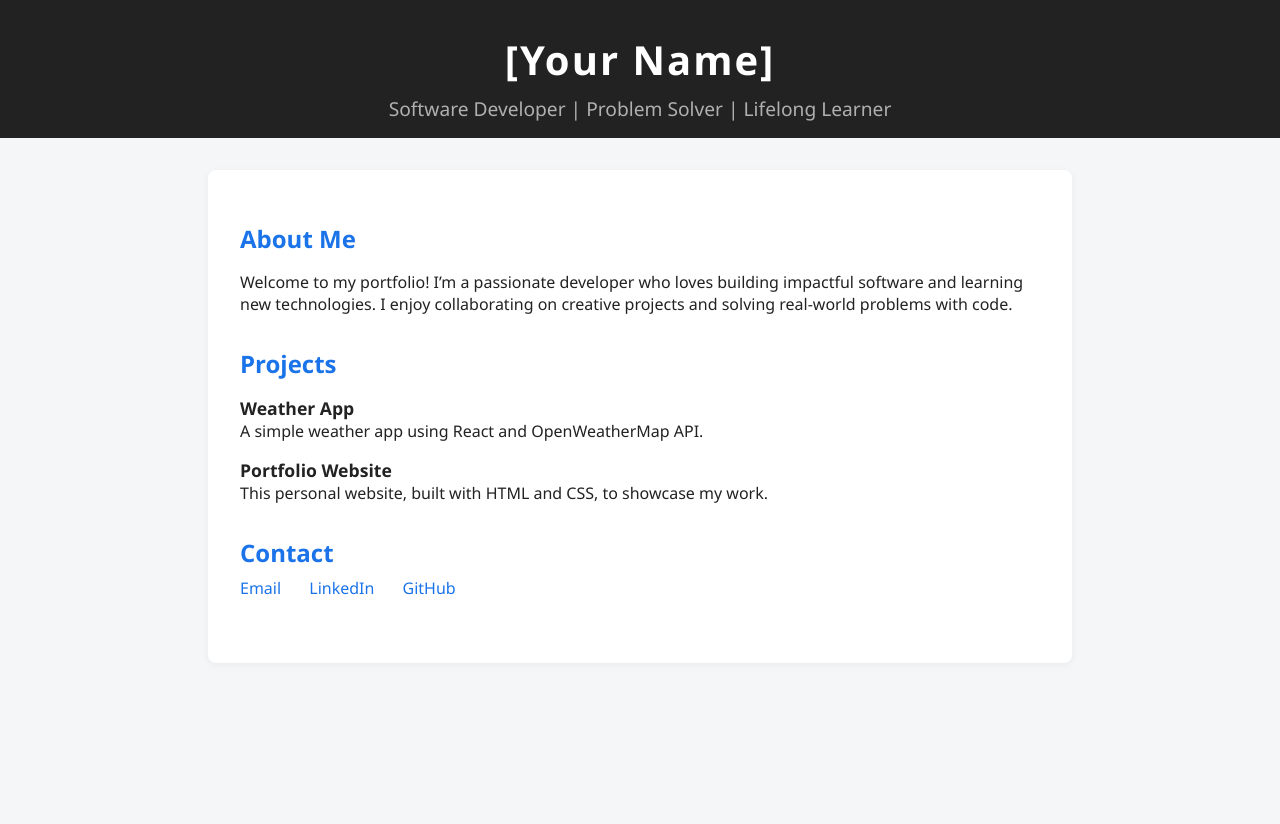
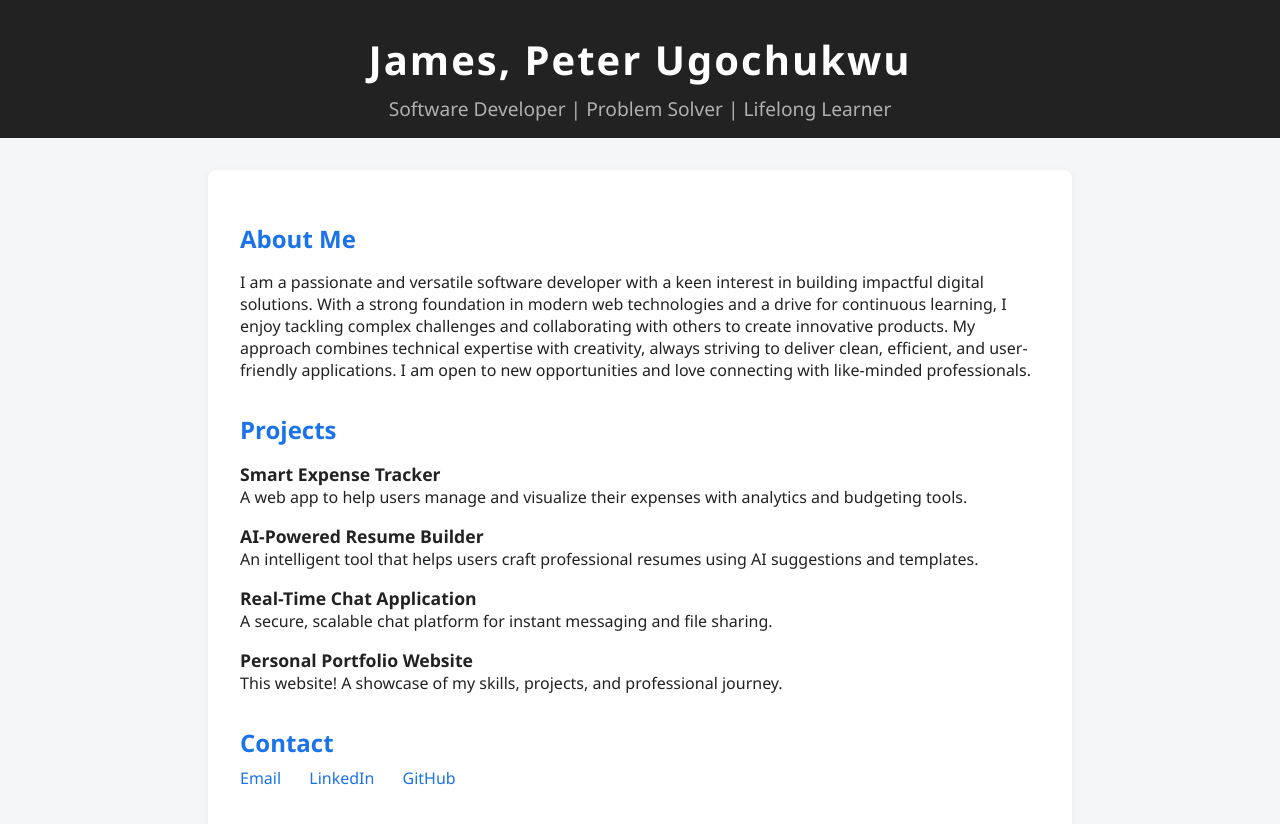
Before and after one commit to raiderpet/jupopie, a plain HTML site: page index.html in a window 1280 px wide. Before the commit the page ends 800 px from the top, so only its background shows below. Drawn offline with Linux system fonts and the light colour scheme.

Commit message:
index.html

```diff
--- a/index.html
+++ b/index.html
@@ -3,7 +3,7 @@
 <head>
   <meta charset="UTF-8">
   <meta name="viewport" content="width=device-width, initial-scale=1">
-  <title>[Your Name] | Portfolio</title>
+  <title>James, Peter Ugochukwu | Portfolio</title>
   <style>
     body {
       font-family: 'Segoe UI', Arial, sans-serif;
@@ -79,36 +79,44 @@
 </head>
 <body>
   <header>
-    <h1>[Your Name]</h1>
+    <h1>James, Peter Ugochukwu</h1>
     <p>Software Developer | Problem Solver | Lifelong Learner</p>
   </header>
   <main>
     <section>
       <h2>About Me</h2>
       <p>
-        Welcome to my portfolio! I’m a passionate developer who loves building impactful software and learning new technologies. I enjoy collaborating on creative projects and solving real-world problems with code.
+        I am a passionate and versatile software developer with a keen interest in building impactful digital solutions. With a strong foundation in modern web technologies and a drive for continuous learning, I enjoy tackling complex challenges and collaborating with others to create innovative products. My approach combines technical expertise with creativity, always striving to deliver clean, efficient, and user-friendly applications. I am open to new opportunities and love connecting with like-minded professionals.
       </p>
     </section>
     <section>
       <h2>Projects</h2>
       <ul>
         <li>
-          <a class="project-title" href="https://github.com/yourusername/weather-app" target="_blank">Weather App</a>
-          <div>A simple weather app using React and OpenWeatherMap API.</div>
+          <a class="project-title" href="#" target="_blank">Smart Expense Tracker</a>
+          <div>A web app to help users manage and visualize their expenses with analytics and budgeting tools.</div>
         </li>
         <li>
-          <a class="project-title" href="https://github.com/yourusername/portfolio" target="_blank">Portfolio Website</a>
-          <div>This personal website, built with HTML and CSS, to showcase my work.</div>
+          <a class="project-title" href="#" target="_blank">AI-Powered Resume Builder</a>
+          <div>An intelligent tool that helps users craft professional resumes using AI suggestions and templates.</div>
         </li>
-        <!-- Add more projects here -->
+        <li>
+          <a class="project-title" href="#" target="_blank">Real-Time Chat Application</a>
+          <div>A secure, scalable chat platform for instant messaging and file sharing.</div>
+        </li>
+        <li>
+          <a class="project-title" href="#" target="_blank">Personal Portfolio Website</a>
+          <div>This website! A showcase of my skills, projects, and professional journey.</div>
+        </li>
+        <!-- Add more projects here as you build them -->
       </ul>
     </section>
     <section>
       <h2>Contact</h2>
       <div class="contact-links">
-        <a href="mailto:youremail@example.com">Email</a>
-        <a href="https://linkedin.com/in/yourprofile" target="_blank">LinkedIn</a>
-        <a href="https://github.com/yourusername" target="_blank">GitHub</a>
+        <a href="mailto:peterugochukwujames@gmail.com">Email</a>
+        <a href="https://www.linkedin.com/in/peter-james-957910197?utm_source=share&utm_campaign=share_via&utm_content=profile&utm_medium=ios_app" target="_blank">LinkedIn</a>
+        <a href="https://github.com/raiderpet" target="_blank">GitHub</a>
       </div>
     </section>
   </main>
```
